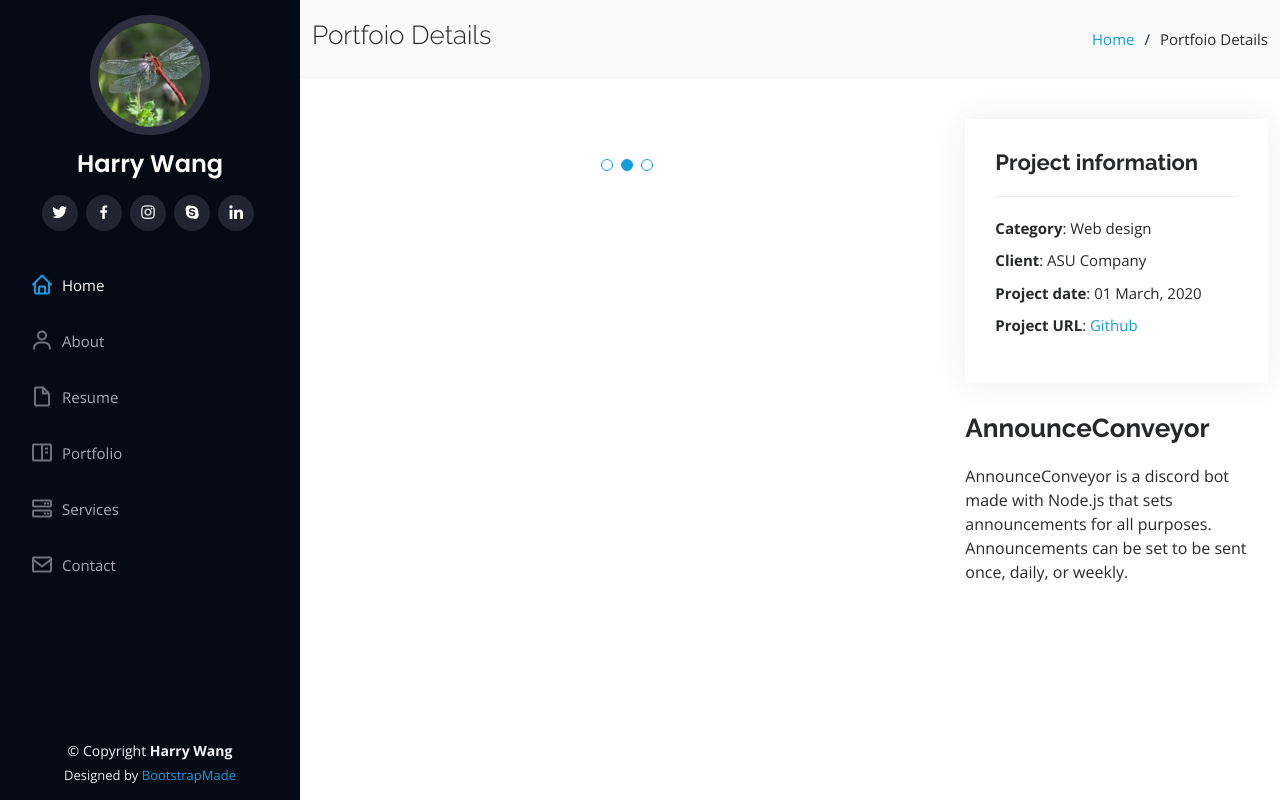
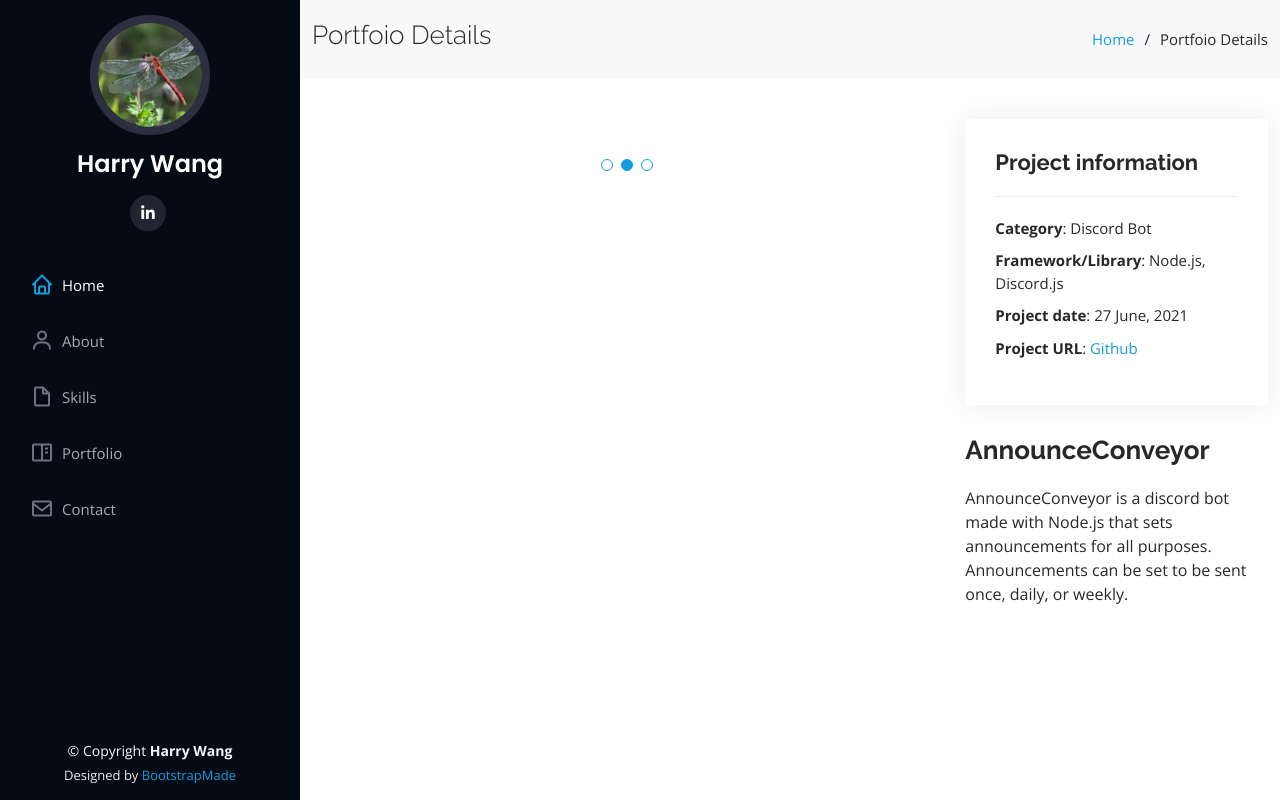
Before and after one commit to HarryWang05/HarryWang05.github.io, a plain HTML site: page portfolio-1-details.html in a window 1280 px wide. Drawn offline with nearby package versions, Linux system fonts and the light colour scheme.

Commit message:
Copied changes from index.html to portfolio-1-details.html

```diff
--- a/portfolio-1-details.html
+++ b/portfolio-1-details.html
@@ -48,11 +48,7 @@
         <img src="assets/img/profile-img.webp" alt="" class="img-fluid rounded-circle">
         <h1 class="text-light"><a href="index.html">Harry Wang</a></h1>
         <div class="social-links mt-3 text-center">
-          <a href="#" class="twitter"><i class="bx bxl-twitter"></i></a>
-          <a href="#" class="facebook"><i class="bx bxl-facebook"></i></a>
-          <a href="#" class="instagram"><i class="bx bxl-instagram"></i></a>
-          <a href="#" class="google-plus"><i class="bx bxl-skype"></i></a>
-          <a href="#" class="linkedin"><i class="bx bxl-linkedin"></i></a>
+          <a href="https://www.linkedin.com/in/harry-wang-b2b764215/" class="linkedin"><i class="bx bxl-linkedin"></i></a>
         </div>
       </div>
 
@@ -60,9 +56,8 @@
         <ul>
           <li><a href="index.html#hero" class="nav-link scrollto active"><i class="bx bx-home"></i> <span>Home</span></a></li>
           <li><a href="index.html#about" class="nav-link scrollto"><i class="bx bx-user"></i> <span>About</span></a></li>
-          <li><a href="index.html#resume" class="nav-link scrollto"><i class="bx bx-file-blank"></i> <span>Resume</span></a></li>
+          <li><a href="index.html#skills" class="nav-link scrollto"><i class="bx bx-file-blank"></i> <span>Skills</span></a></li>
           <li><a href="index.html#portfolio" class="nav-link scrollto"><i class="bx bx-book-content"></i> <span>Portfolio</span></a></li>
-          <li><a href="index.html#services" class="nav-link scrollto"><i class="bx bx-server"></i> <span>Services</span></a></li>
           <li><a href="index.html#contact" class="nav-link scrollto"><i class="bx bx-envelope"></i> <span>Contact</span></a></li>
         </ul>
       </nav><!-- .nav-menu -->
@@ -117,9 +112,9 @@
             <div class="portfolio-info">
               <h3>Project information</h3>
               <ul>
-                <li><strong>Category</strong>: Web design</li>
-                <li><strong>Client</strong>: ASU Company</li>
-                <li><strong>Project date</strong>: 01 March, 2020</li>
+                <li><strong>Category</strong>: Discord Bot</li>
+                <li><strong>Framework/Library</strong>: Node.js, Discord.js</li>
+                <li><strong>Project date</strong>: 27 June, 2021</li>
                 <li><strong>Project URL</strong>: <a target=”_blank” href="https://github.com/HarryWang05/AnnounceConveyor">Github</a></li>
               </ul>
             </div>
```
Also changed, not shown: index.html (+2 -2 lines).
